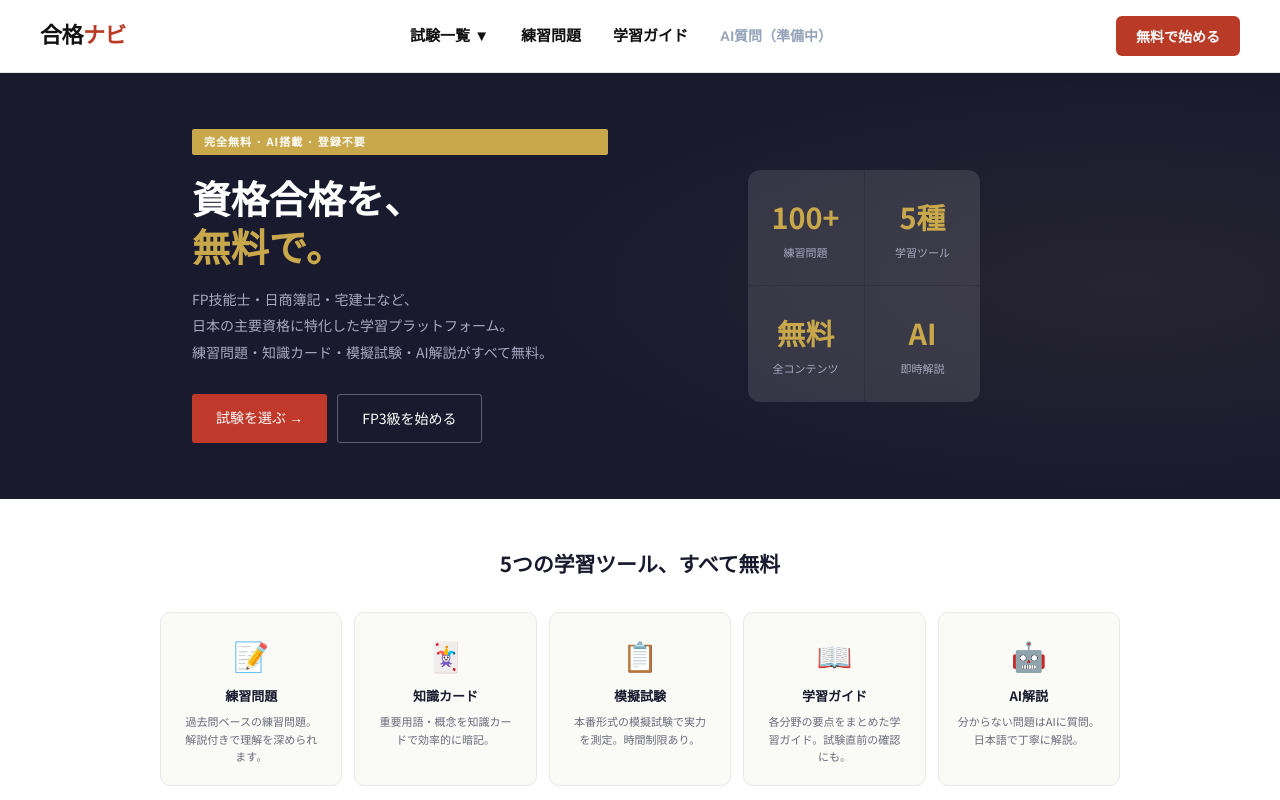
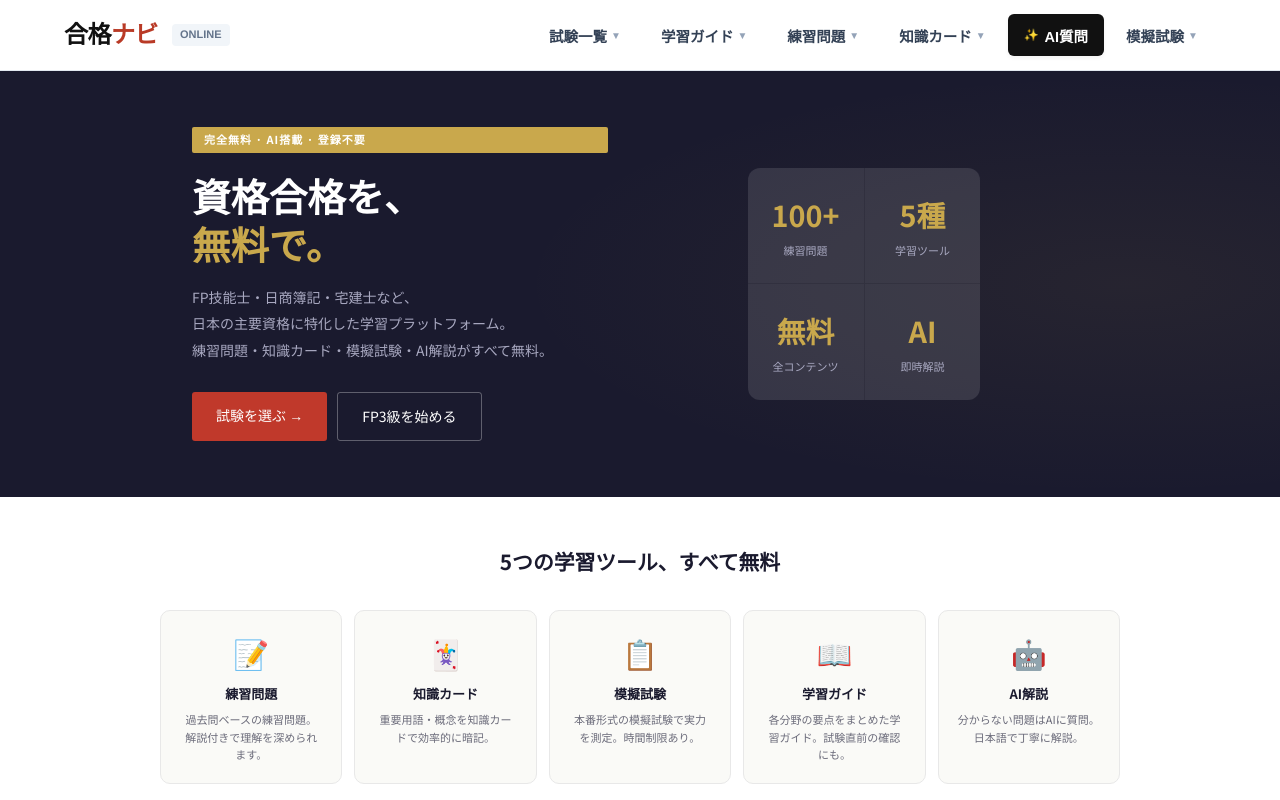
Before and after one commit to zrqZRQ77/japanese-web, a Next.js app: page / in a window 1280 px wide. Shown: the top 800 px of the page. Built offline with nearby package versions, Linux system fonts and the light colour scheme.

Commit message:
Update Navbar.js

```diff
--- a/components/Navbar.js
+++ b/components/Navbar.js
@@ -2,64 +2,224 @@
 
 import React, { useState } from 'react';
 import Link from 'next/link';
-import { useParams } from 'next/navigation';
+import { useRouter } from 'next/navigation';
 
 export default function Navbar() {
-  const [isDropdownOpen, setIsDropdownOpen] = useState(false);
-  const params = useParams();
+  const router = useRouter();
+  const [activeDropdown, setActiveDropdown] = useState(null);
 
-  // 📡 动态感知：抓取当前 URL 里的 examId（比如 boki3 或 fp3）
-  // 如果当前在首页，则默认指向 boki3
-  const currentExamId = params.examId || 'boki3';
+  // 対応する日本の国家資格・公的資格の一覧データ
+  const examList = [
+    { id: 'boki3', name: '簿記3級', category: 'ビジネス・会計' },
+    { id: 'fp3', name: 'FP3級', category: '金融・資産運用' },
+    { id: 'itpass', name: 'ITパスポート', category: 'IT・情報処理' },
+    { id: 'takken', name: '宅建', category: '不動産・法律' }
+  ];
+
+  // 各トップナビゲーション項目の設定
+  const navItems = [
+    { id: 'exams', label: '試験一覧', hasDropdown: true, basePath: '/exams' },
+    { id: 'guide', label: '学習ガイド', hasDropdown: true, subPath: '/guide' },
+    { id: 'exercises', label: '練習問題', hasDropdown: true, subPath: '/exercises' },
+    { id: 'cards', label: '知識カード', hasDropdown: true, subPath: '/cards' },
+    { id: 'ai', label: 'AI質問', hasDropdown: false }, // AI質問はドロップダウンなし（側滑トリガー用）
+    { id: 'mock', label: '模擬試験', hasDropdown: true, subPath: '/mock' }
+  ];
+
+  // ドロップダウン内のリンククリック時のハンドラー
+  const handleMenuClick = (itemId, examId, subPath) => {
+    setActiveDropdown(null); // メニューを閉じる
+
+    if (itemId === 'exams') {
+      // 試験一覧からの場合は、その資格の「総合メニュー（Hub）」へ遷移
+      router.push(`/exams/${examId}/guide`);
+    } else {
+      // それ以外（学習ガイド、練習問題など）は、各資格の該当システムへダイレクトにジャンプ
+      router.push(`/exams/${examId}${subPath}`);
+    }
+  };
 
   return (
-    <header style={{ background: '#ffffff', padding: '16px 40px', borderBottom: '1px solid #e5e7eb', display: 'flex', justifyContent: 'space-between', alignItems: 'center', position: 'sticky', top: 0, zIndex: 100, fontFamily: '"Helvetica Neue", Arial, sans-serif' }}>
+    <header style={{
+      width: '100%',
+      backgroundColor: '#ffffff',
+      borderBottom: '1px solid #e2e8f0',
+      position: 'sticky',
+      top: 0,
+      zIndex: 1000,
+      boxShadow: '0 1px 3px rgba(0,0,0,0.02)',
+      fontFamily: '"Helvetica Neue", Arial, "Hiragino Kaku Gothic ProN", Meiryo, sans-serif'
+    }}>
+      <div style={{
+        maxWidth: '1200px',
+        margin: '0 auto',
+        padding: '0 24px',
+        height: '70px',
+        display: 'flex',
+        justifyContent: 'space-between',
+        alignItems: 'center'
+      }}>
 
-      {/* 左侧 Logo */}
-      <Link href="/" style={{ fontWeight: '900', fontSize: '22px', color: '#111111', textDecoration: 'none', letterSpacing: '-0.5px' }}>
-        合格<span style={{ color: '#b93a26' }}>ナビ</span>
-      </Link>
-
-      {/* 中间核心智能导航 */}
-      <nav style={{ display: 'flex', gap: '32px', fontSize: '15px', fontWeight: '600', alignItems: 'center' }}>
-
-        {/* 試験一覧 下拉菜单 */}
-        <div
-          onMouseEnter={() => setIsDropdownOpen(true)}
-          onMouseLeave={() => setIsDropdownOpen(false)}
-          style={{ position: 'relative', cursor: 'pointer', color: '#111111', padding: '8px 0' }}
-        >
-          試験一覧 ▼
-          {isDropdownOpen && (
-            <div style={{ position: 'absolute', top: '100%', left: 0, backgroundColor: '#ffffff', boxShadow: '0 8px 16px rgba(0,0,0,0.08)', padding: '12px', borderRadius: '6px', display: 'flex', flexDirection: 'column', gap: '10px', width: '160px', marginTop: '0px', border: '1px solid #e2e8f0' }}>
-              <Link href="/exams/boki3" style={{ color: '#111111', textDecoration: 'none', fontSize: '14px', fontWeight: '500' }}>日商簿記3級</Link>
-              <Link href="/exams/fp3" style={{ color: '#111111', textDecoration: 'none', fontSize: '14px', fontWeight: '500' }}>FP技能士3級</Link>
-            </div>
-          )}
+        {/* 🚀 ロゴ・ブランドエリア */}
+        <div style={{ display: 'flex', alignItems: 'center', gap: '8px' }}>
+          <Link href="/" style={{
+            fontSize: '24px',
+            fontWeight: '900',
+            color: '#111111',
+            textDecoration: 'none',
+            letterSpacing: '-0.5px'
+          }}>
+            合格<span style={{ color: '#b93a26' }}>ナビ</span>
+          </Link>
+          <span style={{
+            fontSize: '11px',
+            fontWeight: '700',
+            backgroundColor: '#f1f5f9',
+            color: '#64748b',
+            padding: '2px 8px',
+            borderRadius: '4px',
+            marginLeft: '6px'
+          }}>ONLINE</span>
         </div>
 
-        {/* 📝 练习问题：聪明地留在当前选中的科目大本营 */}
-        <Link href={`/exams/${currentExamId}`} style={{ color: '#111111', textDecoration: 'none' }}>
-          練習問題
-        </Link>
+        {/* 🗺️ 指示通りの新順序ナビゲーションメニュー */}
+        <nav style={{
+          display: 'flex',
+          alignItems: 'center',
+          height: '100%',
+          gap: '4px'
+        }}>
+          {navItems.map((item) => (
+            <div
+              key={item.id}
+              style={{ position: 'relative', height: '100%', display: 'flex', alignItems: 'center' }}
+              onMouseEnter={() => item.hasDropdown && setActiveDropdown(item.id)}
+              onMouseLeave={() => setActiveDropdown(null)}
+            >
+              {/* メインメニューボタン */}
+              {item.id === 'ai' ? (
+                // AI質問ボタン（ダイレクトアクション用、未来の側滑トリガーに即連動可能）
+                <button
+                  onClick={() => alert('AI質問アシスタント（サイドパネル）を起動します。')}
+                  style={{
+                    padding: '0 16px',
+                    height: '42px',
+                    borderRadius: '6px',
+                    border: 'none',
+                    backgroundColor: '#111111',
+                    color: '#ffffff',
+                    fontSize: '14.5px',
+                    fontWeight: '700',
+                    cursor: 'pointer',
+                    display: 'flex',
+                    alignItems: 'center',
+                    gap: '6px',
+                    boxShadow: '0 2px 4px rgba(0,0,0,0.05)'
+                  }}
+                >
+                  <span style={{ fontSize: '12px' }}>✨</span> {item.label}
+                </button>
+              ) : (
+                // 通常のドロップダウン付きテキストメニュー
+                <button
+                  style={{
+                    padding: '0 18px',
+                    height: '100%',
+                    background: 'none',
+                    border: 'none',
+                    color: activeDropdown === item.id ? '#b93a26' : '#334155',
+                    fontSize: '14.5px',
+                    fontWeight: '700',
+                    cursor: 'pointer',
+                    display: 'flex',
+                    alignItems: 'center',
+                    gap: '4px',
+                    transition: 'color 0.15s ease'
+                  }}
+                >
+                  {item.label}
+                  {item.hasDropdown && (
+                    <span style={{
+                      fontSize: '10px',
+                      transform: activeDropdown === item.id ? 'rotate(180deg)' : 'rotate(0deg)',
+                      transition: 'transform 0.15s ease',
+                      color: '#94a3b8'
+                    }}>▼</span>
+                  )}
+                </button>
+              )}
 
-        {/* 🎯 智能修复：用户在 FP 就看 FP 指南，在簿记就看簿记指南，再也不会发生跳台和 404！ */}
-        <Link href={`/exams/${currentExamId}/guide`} style={{ color: '#111111', textDecoration: 'none' }}>
-          学習ガイド
-        </Link>
+              {/* 🎰 ホバー時に極上の質感で展開するドロップダウンメニュー */}
+              {item.hasDropdown && activeDropdown === item.id && (
+                <div style={{
+                  position: 'absolute',
+                  top: '68px',
+                  left: item.id === 'exams' ? '0' : '50%',
+                  transform: item.id === 'exams' ? 'none' : 'translateX(-50%)',
+                  backgroundColor: '#ffffff',
+                  minWidth: '260px',
+                  borderRadius: '8px',
+                  boxShadow: '0 10px 25px -5px rgba(0, 0, 0, 0.1), 0 8px 10px -6px rgba(0, 0, 0, 0.1)',
+                  border: '1px solid #e2e8f0',
+                  padding: '8px 0',
+                  animation: 'fadeIn 0.15s ease-out'
+                }}>
+                  {/* メニューのインフォヘッダー */}
+                  <div style={{
+                    padding: '6px 16px 10px 16px',
+                    fontSize: '11px',
+                    fontWeight: '800',
+                    color: '#94a3b8',
+                    borderBottom: '1px solid #f1f5f9',
+                    marginBottom: '6px',
+                    letterSpacing: '0.5px'
+                  }}>
+                    {item.label}の対象資格を選択
+                  </div>
 
-        <span style={{ color: '#94a3b8', cursor: 'not-allowed', fontSize: '14px' }}>AI質問（準備中）</span>
-      </nav>
+                  {/* 試験一覧の選択肢リスト */}
+                  {examList.map((exam) => (
+                    <button
+                      key={exam.id}
+                      onClick={() => handleMenuClick(item.id, exam.id, item.subPath)}
+                      style={{
+                        width: '100%',
+                        padding: '10px 16px',
+                        backgroundColor: 'transparent',
+                        border: 'none',
+                        textAlign: 'left',
+                        cursor: 'pointer',
+                        display: 'flex',
+                        flexDirection: 'column',
+                        gap: '2px',
+                        transition: 'background-color 0.15s ease'
+                      }}
+                      onMouseEnter={(e) => e.currentTarget.style.backgroundColor = '#f8fafc'}
+                      onMouseLeave={(e) => e.currentTarget.style.backgroundColor = 'transparent'}
+                    >
+                      <span style={{ fontSize: '14px', fontWeight: '700', color: '#111111' }}>
+                        {exam.name}
+                      </span>
+                      <span style={{ fontSize: '11px', color: '#64748b', fontWeight: '500' }}>
+                        {exam.category}
+                      </span>
+                    </button>
+                  ))}
+                </div>
+              )}
+            </div>
+          ))}
+        </nav>
 
-      {/* 右侧智能行动按钮 */}
-      <div>
-        <Link href={`/exams/${currentExamId}`} style={{ textDecoration: 'none' }}>
-          <button style={{ backgroundColor: '#b93a26', color: '#ffffff', border: 'none', padding: '10px 20px', borderRadius: '6px', fontSize: '14px', fontWeight: '700', cursor: 'pointer', transition: 'background 0.2s' }}>
-            無料で始める
-          </button>
-        </Link>
       </div>
 
+      {/* ドロップダウンフェードイン用のアニメーションCSS（Next.jsのインライン対応） */}
+      <style jsx global>{`
+        @keyframes fadeIn {
+          from { opacity: 0; transform: translate(-50%, -4px); }
+          to { opacity: 1; transform: translate(-50%, 0); }
+        }
+      `}</style>
     </header>
   );
 }
```
